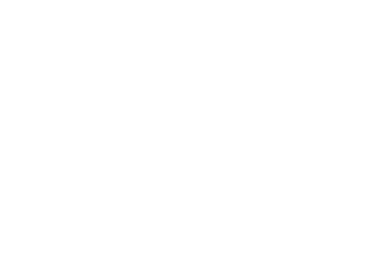
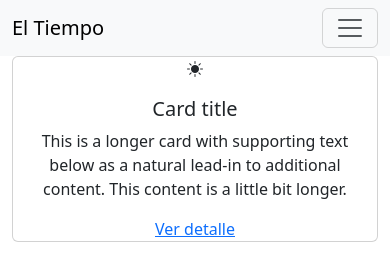
Before and after one commit to Nyliram1906/weather-frontend-m2, a plain HTML site: page index.html in a window 390 px wide. Drawn offline with nearby package versions, Linux system fonts and the light colour scheme.

Commit message:
card1 avanzada

```diff
--- a/assets/css/styles.css
+++ b/assets/css/styles.css
@@ -0,0 +1,5 @@
+i{
+font-size: ;
+
+
+}
--- a/index.html
+++ b/index.html
@@ -4,8 +4,76 @@
     <meta charset="UTF-8">
     <meta name="viewport" content="width=device-width, initial-scale=1.0">
     <title>Tiempo</title>
+    <!-- CSS Bootstrap-->
+     <link href="https://cdn.jsdelivr.net/npm/bootstrap@5.3.8/dist/css/bootstrap.min.css" rel="stylesheet" integrity="sha384-sRIl4kxILFvY47J16cr9ZwB07vP4J8+LH7qKQnuqkuIAvNWLzeN8tE5YBujZqJLB" crossorigin="anonymous">
+    <!-- ICONOS Bootstrap-->
+    <link rel="stylesheet" href="https://cdn.jsdelivr.net/npm/bootstrap-icons@1.13.1/font/bootstrap-icons.min.css">
+
+     <!-- JS Bootstrap-->
+    <script defer src="https://cdn.jsdelivr.net/npm/bootstrap@5.3.8/dist/js/bootstrap.bundle.min.js" integrity="sha384-FKyoEForCGlyvwx9Hj09JcYn3nv7wiPVlz7YYwJrWVcXK/BmnVDxM+D2scQbITxI" crossorigin="anonymous"></script>
+
+    <!-- CSS personalizado-->
+    <link rel="stylesheet" href="assets/css/styles.css">
+
+    <!-- JS personalizado-->
+    <script src="assets/js/script.js"></script>
+
+
 </head>
 <body>
+    <!-- Navbar con dos link-->
+    <nav class="navbar navbar-expand-lg bg-body-tertiary">
+      <div class="container">
+        <a class="navbar-brand" href="./index.html">El Tiempo</a>
+        <button
+          class="navbar-toggler"
+          type="button"
+          data-bs-toggle="collapse"
+          data-bs-target="#navbarNav"
+          aria-controls="navbarNav"
+          aria-expanded="false"
+          aria-label="Toggle navigation"
+        >
+          <span class="navbar-toggler-icon"></span>
+        </button>
+        <div class="collapse navbar-collapse" id="navbarNav">
+          <!-- ms-auto para que links se muestren a la derecha -->
+          <ul class="navbar-nav ms-auto">
+            <li class="nav-item">
+              <a class="nav-link active" aria-current="page" href="./index.html"
+                >Inicio</a
+              >
+            </li>
+            <li class="nav-item">
+              <a class="nav-link" href="./detalle.html">Detalle</a>
+            </li>
+          </ul>
+        </div>
+      </div>
+    </nav>
+    <!-- Cards, grilla de localidades-->
+    <main class="container">
+<div class="row row-cols-1 row-cols-md-4 row-cols-lg-6 g-4">
+  <div class="col">
+    <div class="card text-center">
+      <i class="bi bi-brightness-high-fill"></i>
+      <div class="card-body">
+        <h5 class="card-title">Card title</h5>
+        <p class="card-text">This is a longer card with supporting text below as a natural lead-in to additional content. This content is a little bit longer.</p>
+      </div>
+      <div class="card-link">
+        <a href="#" class="card-link">Ver detalle</a>
+      </div>
+    </div>
+  </div>
 
+</div>
+
+    </main>
+
+<!-- Footer-->
+<footer>
+
+</footer>
 </body>
 </html>
```
